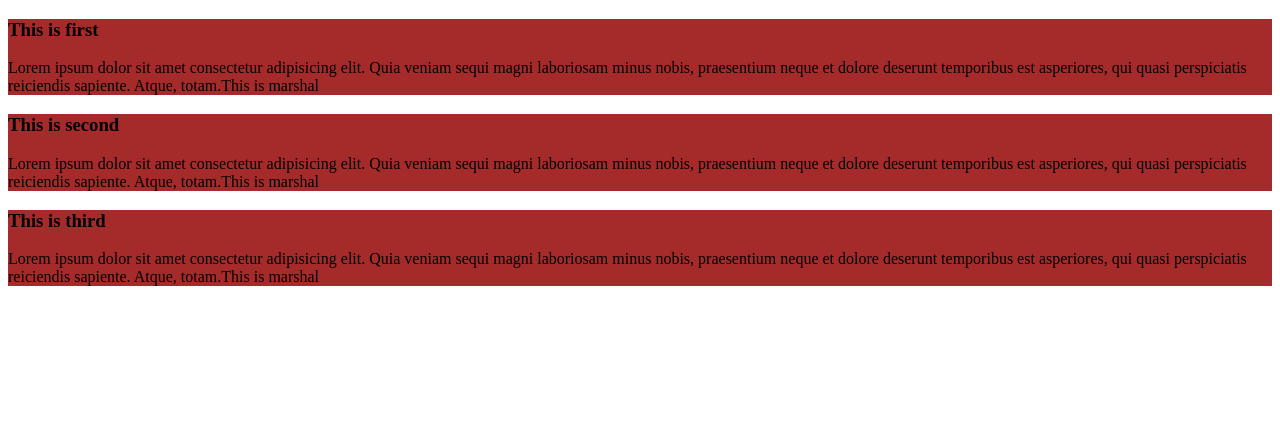
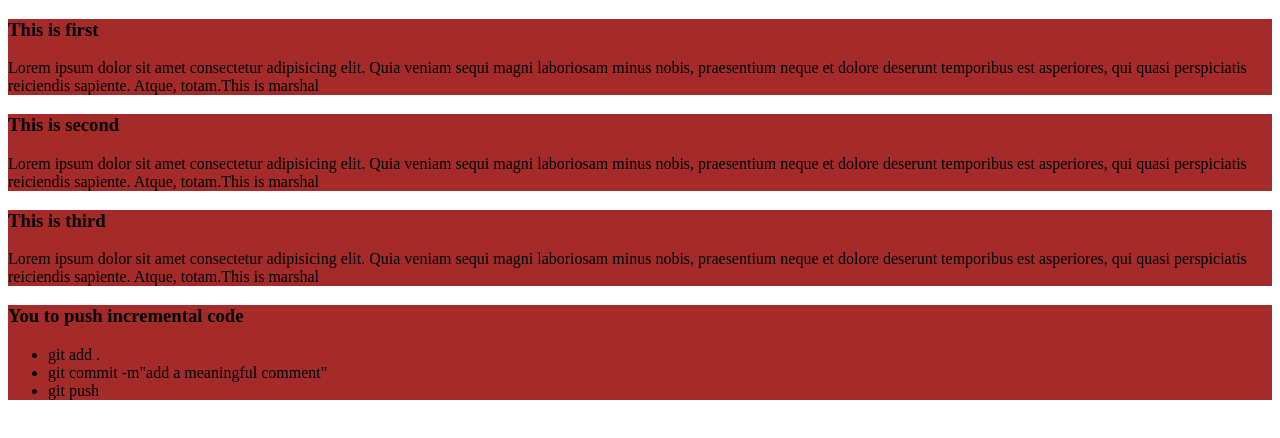
Before and after one commit to abubakar9163/my-simple-website, a plain HTML site: page index.html in a window 1280 px wide. Drawn offline with Linux system fonts and the light colour scheme.

Commit message:
add unorder list

```diff
--- a/index.html
+++ b/index.html
@@ -20,6 +20,14 @@
         <h3>This is third</h3>
         <p>Lorem ipsum dolor sit amet consectetur adipisicing elit. Quia veniam sequi magni laboriosam minus nobis, praesentium neque et dolore deserunt temporibus est asperiores, qui quasi perspiciatis reiciendis sapiente. Atque, totam.This is marshal</p>
     </div>
+    <div>
+        <h3>You to push incremental code </h3>
+        <ul>
+            <li>git add .</li>
+            <li>git commit -m"add a meaningful comment"</li>
+          <li>git push</li>
+        </ul>
+    </div>
 
 
 </body>
```
